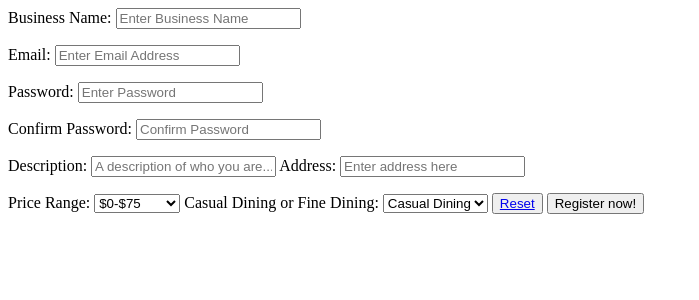
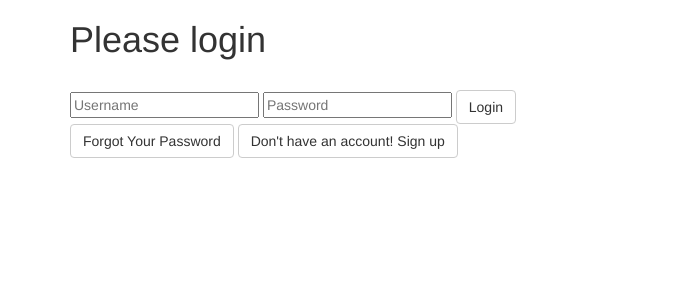
Before and after one commit to XifeiNi/find-dine, a Flask app: page / in a window 1280 px wide. Shown: the top 300 px of the page, without its empty margins (0-699 px from the left). Run offline with Flask 2, Linux system fonts and the light colour scheme; some libraries are stand-ins or nearby versions.

Commit message:
Updating business's login system

```diff
--- a/business/app.py
+++ b/business/app.py
@@ -15,7 +15,7 @@ with app.app_context():
     db.create_all()
 
 
-@app.route('/', methods=['GET', 'POST'])
+@app.route('/signup', methods=['GET', 'POST'])
 def signup():
     if request.method == 'POST':
         print("I am in here")
@@ -38,25 +38,28 @@ def signup():
                                     category=category)
         db.session.add(business)
         db.session.commit()
-        return redirect(url_for('login'))
+        return redirect(url_for('/'))
     return render_template('signup.html')
 
-# @app.route('/login', methods=['GET', 'POST'])
-# def login():
-#     if request.method == 'POST':
-#         data = request.form
-#         user_email = data['username']
-#         password = data['password']
-#         user = Business_Profile.query.filter_by(email=user_email).first()
-#         if user is not None and user.password == password:
-#             login_user(user, login_form.remember_me.data)
-#             return redirect(url_for('main.dashboard'))
-#     return render_template('login.html')
+@app.route('/', methods=['GET', 'POST'])
+def login():
+    if request.method == 'POST':
+        data = request.form
+        user_email = data['username']
+        password = data['password']
+        user = Business_Profile.query.filter_by(email=user_email).first()
+        if user is not None and user.password == password:
+            login_user(user)
+            return redirect(url_for('home'))
+    return render_template('login.html')
+
 @app.route('/home')
+@login_required
 def home():
     return render_template('homepage.html')
 
 @app.route('/deal', methods=['GET', 'POST'])
+@login_required
 def create_deal():
     if request.method == 'POST':
         data = request.form
--- a/templates/business/login.html
+++ b/templates/business/login.html
@@ -14,6 +14,8 @@
          <input type="password" placeholder="Password" name="password" id="password" required>
         <input class="btn btn-default" type="submit" value="Login">
       </form>
+      <input class="btn btn-default" type="button" value="Forgot Your Password" onclick="reset_password()">
+      <input class="btn btn-default" type="button" value="Don't have an account! Sign up" value="{{url_for('signup')}}">
       {% if error %}
         <p class="error"><strong>Error:</strong> {{ error }}
       {% endif %}
```
